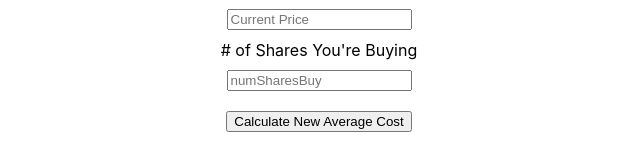
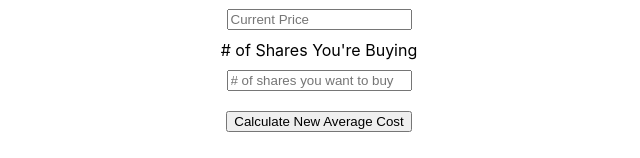
Before and after one commit to jmorales2012/average-down-calculator, a React (Create React App) app: page / in a window 1280 px wide. Both pictures are taken after a click on the radio button 662 px from the left and 39 px from the top of the page. Shown: the part 223-381 px from the top of the page, without its empty margins (321-961 px from the left). Built offline with nearby package versions, Linux system fonts and the light colour scheme.

Commit message:
Updated placeholder in a field

```diff
--- a/src/components/AverageUpForm.js
+++ b/src/components/AverageUpForm.js
@@ -61,7 +61,7 @@ const AverageUpForm = () => {
           <input
             type='text'
             required
-            placeholder='numSharesBuy'
+            placeholder='# of shares you want to buy'
             onChange={(e) => setNumSharesBuy(e.target.value)}
           />
           <br />
```
